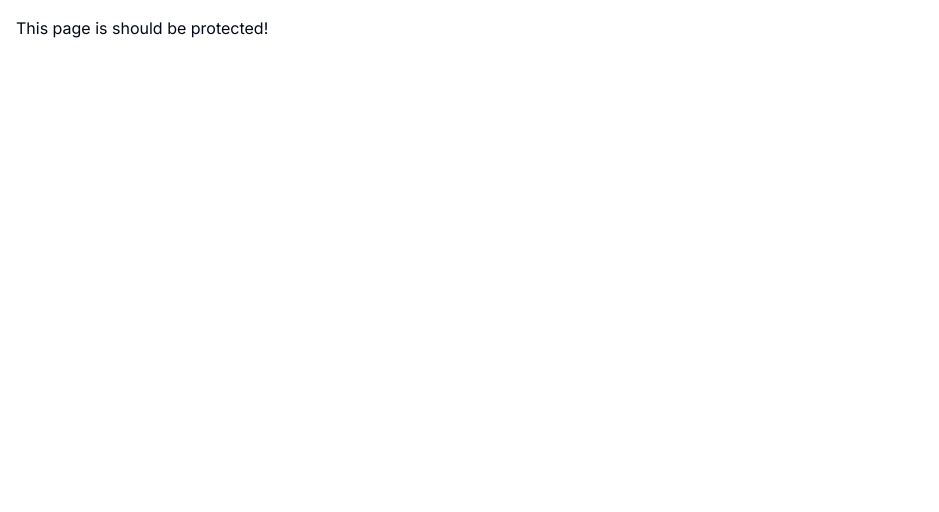
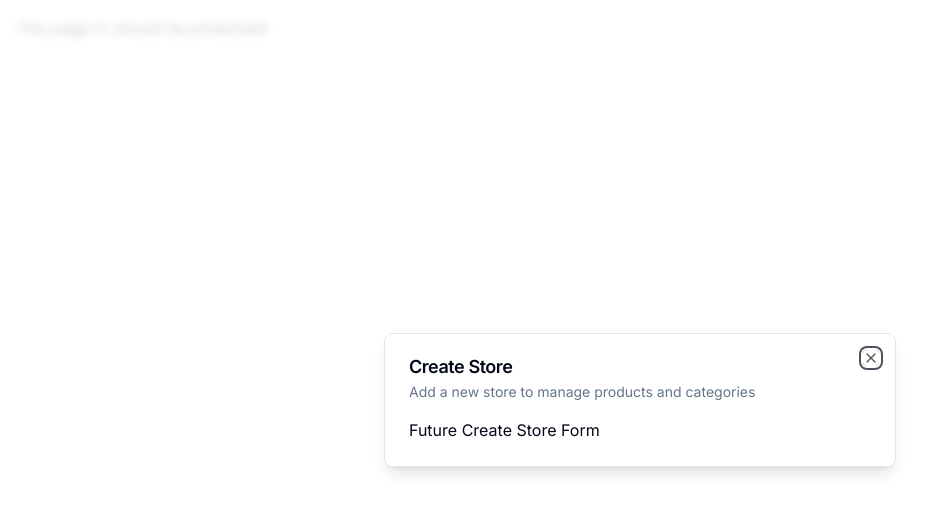
Before and after one commit to kemaltf/lifeplanjournal-admin, a Next.js app: page / in a window 1280 px wide. Shown: the top 512 px of the page, without its empty margins (0-939 px from the left). Built offline with nearby package versions, Linux system fonts and the light colour scheme.

Commit message:
create modal  which will appear anywhere if we haven't had a store

```diff
--- a/app/(root)/page.tsx
+++ b/app/(root)/page.tsx
@@ -1,4 +1,20 @@
+'use client';
+
+import { useEffect } from 'react';
+import { useStoreModal } from '@/hooks/use-store-modals';
+
 export default function SetupPage() {
+  // this will trigger modal component
+  // doc: https://medium.com/@kemaltf_/memahami-kode-zustand-94c9d016a6ed
+  const onOpen = useStoreModal((state) => state.onOpen);
+  const isOpen = useStoreModal((state) => state.isOpen);
+
+  useEffect(() => {
+    if (!isOpen) {
+      onOpen();
+    }
+  }, [isOpen, onOpen]);
+
   return (
     <div className="p-4">
       <p>This page is should be protected!</p>
--- a/app/layout.tsx
+++ b/app/layout.tsx
@@ -1,3 +1,4 @@
+import { ModalProvider } from '@/providers/modal-provider';
 import './globals.css';
 import { Inter } from 'next/font/google';
 
@@ -11,7 +12,10 @@
 export default function RootLayout({ children }: { children: React.ReactNode }) {
   return (
     <html lang="en">
-      <body className={inter.className}>{children}</body>
+      <body className={inter.className}>
+        <ModalProvider />
+        {children}
+      </body>
     </html>
   );
 }
--- /dev/null
+++ b/components/modals/store-modals.tsx
@@ -0,0 +1,13 @@
+'use client';
+
+import { useStoreModal } from '@/hooks/use-store-modals';
+import { Modal } from '@/components/ui/molecules/modal';
+
+export const StoreModal = () => {
+  const storeModal = useStoreModal();
+  return (
+    <Modal title="Create Store" description="Add a new store to manage products and categories" isOpen={storeModal.isOpen} onClose={storeModal.onClose}>
+      Future Create Store Form
+    </Modal>
+  );
+};
--- /dev/null
+++ b/components/ui/molecules/modal.tsx
@@ -0,0 +1,30 @@
+'use client';
+
+import { Dialog, DialogContent, DialogDescription, DialogHeader, DialogTitle } from '@/components/ui/dialog';
+
+interface ModalProps {
+  title: string;
+  description: string;
+  isOpen: boolean;
+  onClose: () => void;
+  children?: React.ReactNode;
+}
+
+export const Modal: React.FC<ModalProps> = ({ title, description, isOpen, onClose, children }) => {
+  const onChange = (open: boolean) => {
+    if (!open) {
+      onClose();
+    }
+  };
+  return (
+    <Dialog open={isOpen} onOpenChange={onChange}>
+      <DialogContent>
+        <DialogHeader>
+          <DialogTitle>{title}</DialogTitle>
+          <DialogDescription>{description}</DialogDescription>
+        </DialogHeader>
+        <div>{children}</div>
+      </DialogContent>
+    </Dialog>
+  );
+};
--- /dev/null
+++ b/hooks/use-store-modals.tsx
@@ -0,0 +1,13 @@
+import { create } from 'zustand';
+
+interface useStoreModalStore {
+  isOpen: boolean;
+  onOpen: () => void;
+  onClose: () => void;
+}
+
+export const useStoreModal = create<useStoreModalStore>((set) => ({
+  isOpen: false,
+  onOpen: () => set({ isOpen: true }),
+  onClose: () => set({ isOpen: false }),
+}));
--- /dev/null
+++ b/providers/modal-provider.tsx
@@ -0,0 +1,28 @@
+'use client';
+
+import { StoreModal } from '@/components/modals/store-modals';
+// since we want this modal appear on all of pages, so we need to create "provider"
+// to show in layout
+
+import { useEffect, useState } from 'react';
+
+export const ModalProvider = () => {
+  // since we want to put this provider inside layout.tsx which is server component.
+  // it means we can't just add client component to it.
+  // we have to ensure this not will hydration error
+  // so we ensure lifecyle for the client side only after the component is mounted.
+  const [isMounted, setIsMounted] = useState(false);
+  useEffect(() => {
+    setIsMounted(true);
+  }, []);
+
+  if (!isMounted) {
+    return null;
+  }
+
+  return (
+    <>
+      <StoreModal></StoreModal>
+    </>
+  );
+};
```
